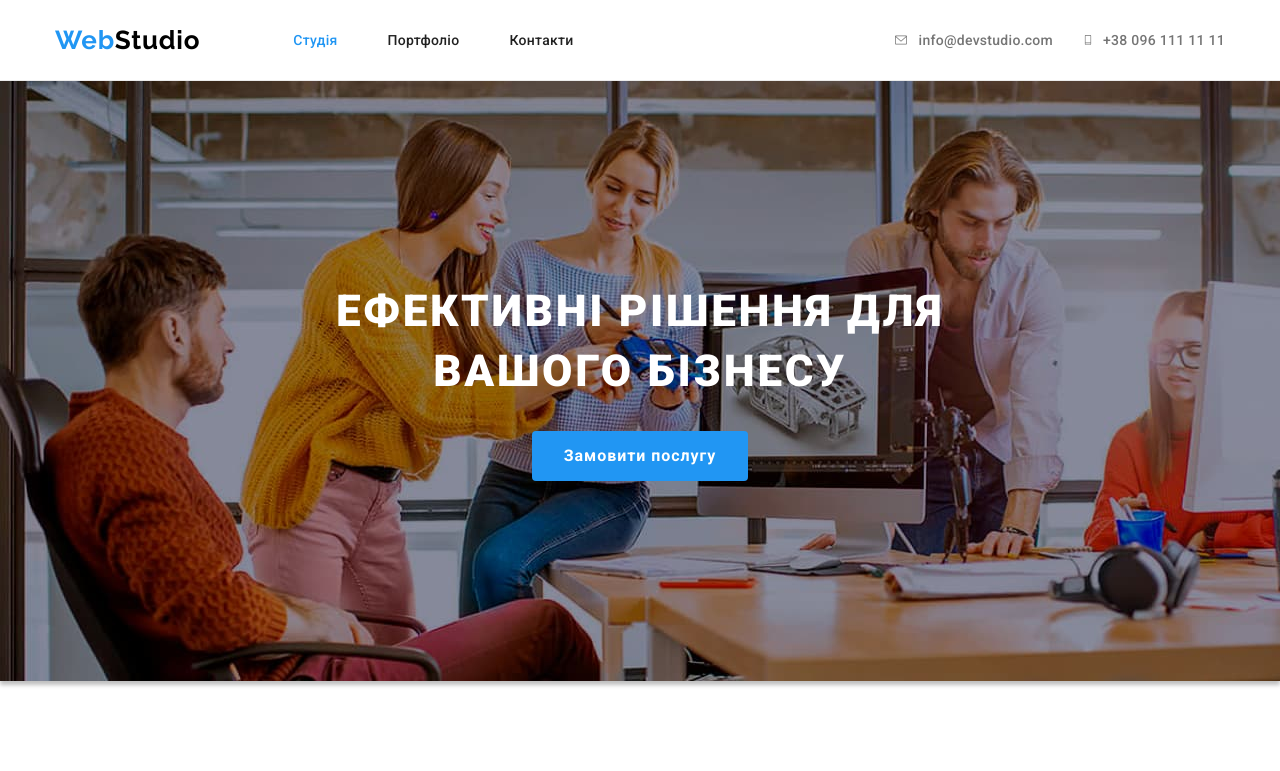
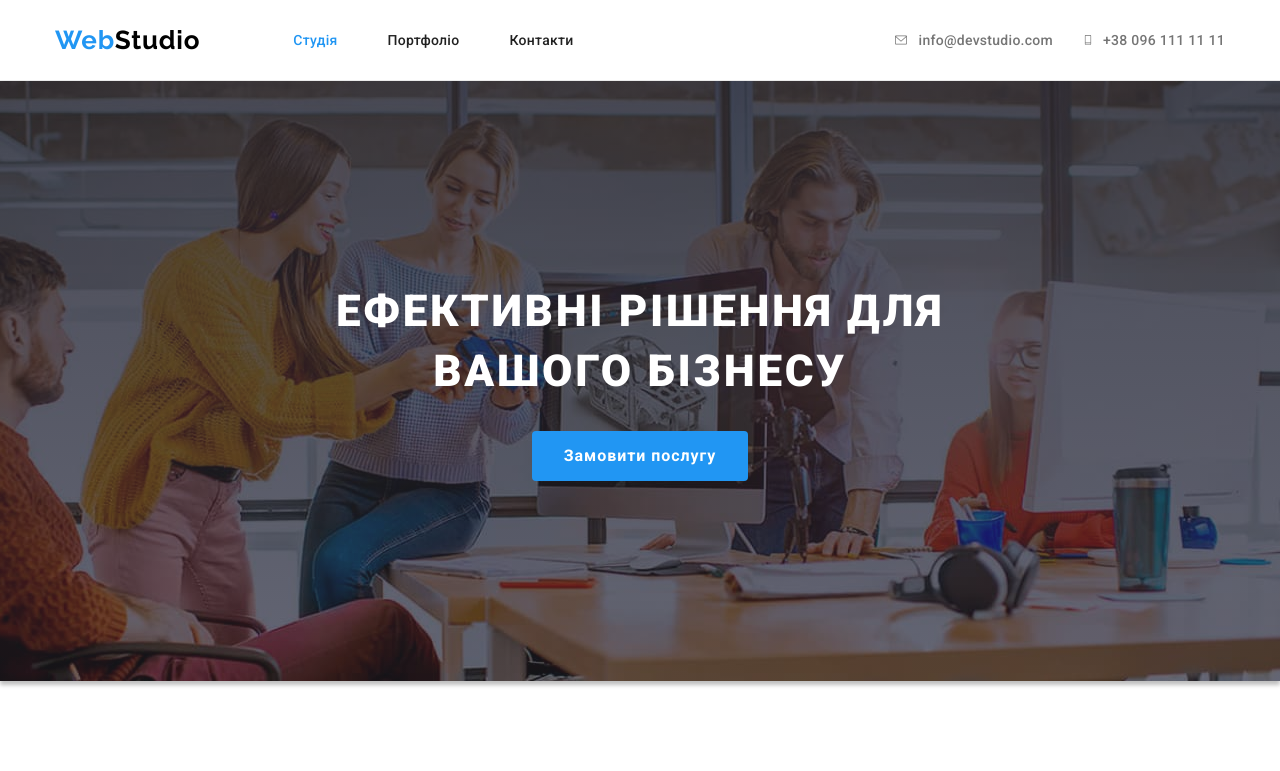
Before and after one commit to MaiiaHa/goit-markup-hw-04, a plain HTML site: page index.html in a window 1280 px wide. Shown: the top 771 px of the page. Drawn offline with nearby package versions, Linux system fonts and the light colour scheme.

Commit message:
Finalization gradient of main section

```diff
--- a/css/styles.css
+++ b/css/styles.css
@@ -142,20 +142,29 @@ img {
   fill: currentColor; /* наслідує колір батька як current так і ховер */
 }
 
+/* Синя лінія підкреслення */
+/*
+.current::after {
+  content: '';
+  outline: 4px solid tomato;
+} */
+
+/* header-nav list outline */
+
 /* MAIN SECTION (FIRST SECTION) */
 .main-section {
   padding-top: 200px;
   padding-bottom: 200px;
+
   background-color: var(--footer-font);
-  /* background-image: radial-gradient(circle, rgba(49, 105, 150, 1) 0%, rgba(47, 48, 58, 1) 100%);
-
-  linear-gradient(rgba(47, 48, 58, 0.4)),
-
-  */
-  background-image: url('../images/font.jpg');
+  background-image: linear-gradient(180deg, rgba(47, 48, 58, 0.7), rgba(47, 48, 58, 0.4)),
+    url('../images/font.jpg');
   background-size: cover; /* вписуєм зображення і обрізаєм */
   background-repeat: no-repeat;
+  background-position: center;
+
   box-shadow: 0px 4px 4px 0px rgba(0, 0, 0, 0.25); /* тінь - фон */
+
   max-width: 1600px;
   height: 600px;
   margin: 0 auto;
```
